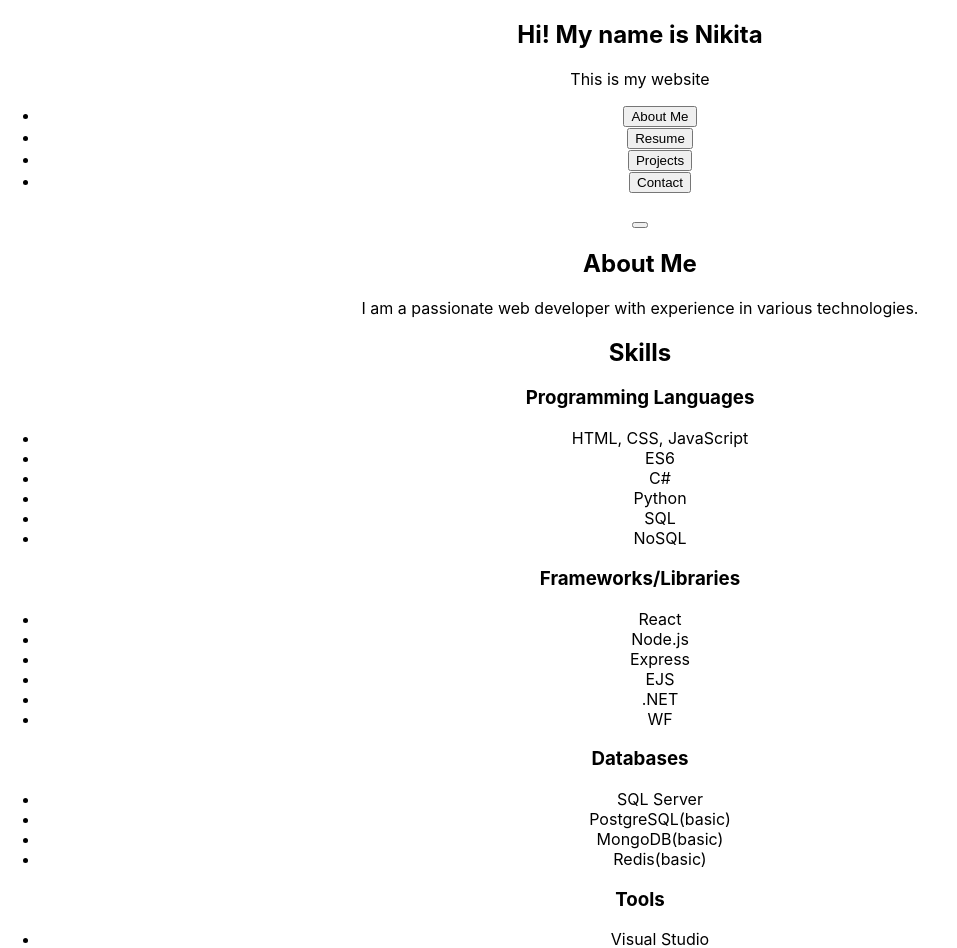
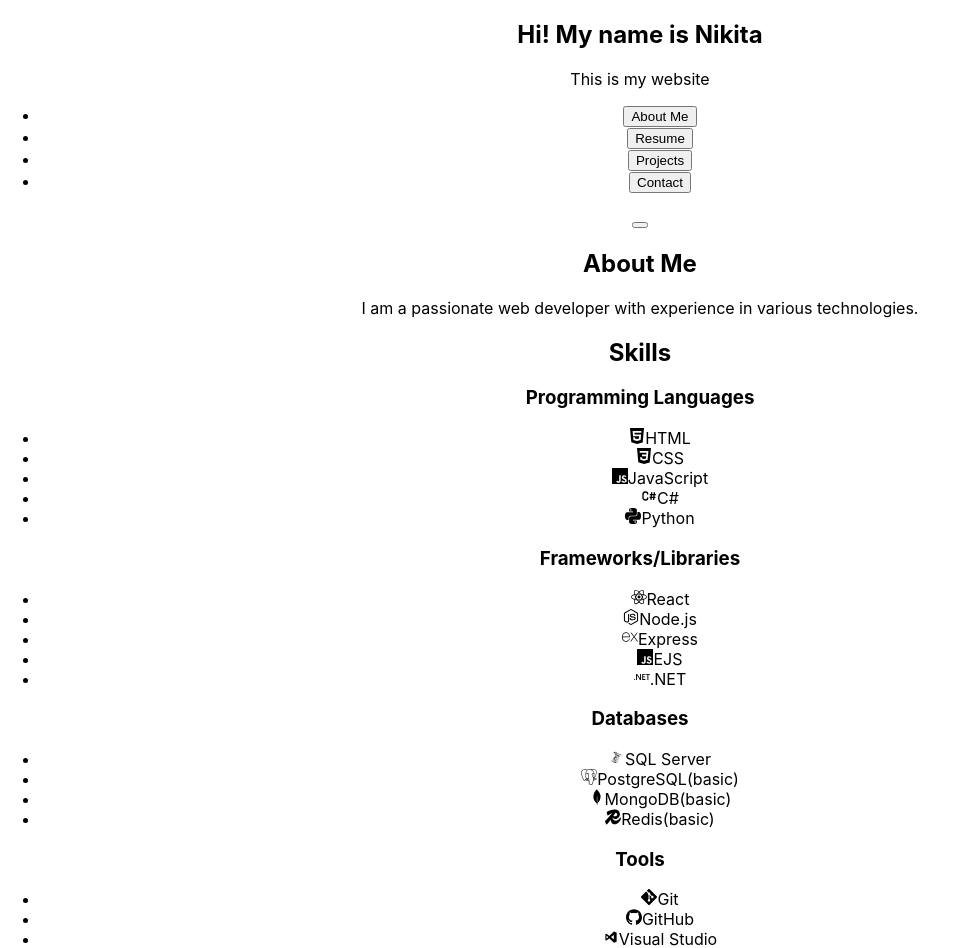
Before and after one commit to nikadamant/portfolio-website, a React (Create React App) app: page / in a window 1280 px wide. Shown: the top 948 px of the page, without its empty margins (0-957 px from the left). Built offline with nearby package versions, Linux system fonts and the light colour scheme; the HTML template or start-up script is replaced by a standard one.

Commit message:
Styles improded and icons added for skills

```diff
--- a/src/components/Resume.jsx
+++ b/src/components/Resume.jsx
@@ -1,3 +1,23 @@
+
+import React from 'react';
+import {
+  SiHtml5,
+  SiCss3,
+  SiJavascript,
+  SiPython,
+  SiReact,
+  SiNodedotjs,
+  SiExpress,
+  SiDotnet,
+  SiPostgresql,
+  SiMongodb,
+  SiRedis,
+  SiGit,
+  SiGithub,
+  SiPostman
+} from 'react-icons/si';
+import { TbBrandCSharp, TbBrandVscode } from 'react-icons/tb';
+import { DiMsqlServer, DiVisualstudio } from 'react-icons/di';
 
 const Resume = () => {
   return (
@@ -7,47 +27,100 @@ const Resume = () => {
         <div className="resume-content">
           <div className="skills">
             <h3 className="skills-title">Programming Languages</h3>
-            <ul>
-              <li>HTML, CSS, JavaScript</li>
-              <li>ES6</li>
-              <li>C#</li>
-              <li>Python</li>
-              <li>SQL</li>
-              <li>NoSQL</li>
+            <ul className="skills-list">
+              <li className="skill-item">
+                <SiHtml5 className="skill-icon" />
+                <span>HTML</span>
+              </li>
+              <li className="skill-item">
+                <SiCss3 className="skill-icon" />
+                <span>CSS</span>
+              </li>
+              <li className="skill-item">
+                <SiJavascript className="skill-icon" />
+                <span>JavaScript</span>
+              </li>
+              <li className="skill-item">
+                <TbBrandCSharp className="skill-icon" />
+                <span>C#</span>
+              </li>
+              <li className="skill-item">
+                <SiPython className="skill-icon" />
+                <span>Python</span>
+              </li>
             </ul>
           </div>
 
           <div className="skills">
             <h3 className="skills-title">Frameworks/Libraries</h3>
-            <ul>
-              <li>React</li>
-              <li>Node.js</li>
-              <li>Express</li>
-              <li>EJS</li>
-              <li>.NET</li>
-              <li>WF</li>
+            <ul className="skills-list">
+              <li className="skill-item">
+                <SiReact className="skill-icon" />
+                <span>React</span>
+              </li>
+              <li className="skill-item">
+                <SiNodedotjs className="skill-icon" />
+                <span>Node.js</span>
+              </li>
+              <li className="skill-item">
+                <SiExpress className="skill-icon" />
+                <span>Express</span>
+              </li>
+              <li className="skill-item">
+                <SiJavascript className="skill-icon" />
+                <span>EJS</span>
+              </li>
+              <li className="skill-item">
+                <SiDotnet className="skill-icon" />
+                <span>.NET</span>
+              </li>
             </ul>
           </div>
 
           <div className="skills">
             <h3 className="skills-title">Databases</h3>
-            <ul>
-              <li>SQL Server</li>
-              <li>PostgreSQL(basic)</li>
-              <li>MongoDB(basic)</li>
-              <li>Redis(basic)</li>
+            <ul className="skills-list">
+              <li className="skill-item">
+                <DiMsqlServer className="skill-icon" />
+                <span>SQL Server</span>
+              </li>
+              <li className="skill-item">
+                <SiPostgresql className="skill-icon" />
+                <span>PostgreSQL(basic)</span>
+              </li>
+              <li className="skill-item">
+                <SiMongodb className="skill-icon" />
+                <span>MongoDB(basic)</span>
+              </li>
+              <li className="skill-item">
+                <SiRedis className="skill-icon" />
+                <span>Redis(basic)</span>
+              </li>
             </ul>
           </div>
 
           <div className="skills">
             <h3 className="skills-title">Tools</h3>
-            <ul>
-              <li>Visual Studio</li>
-              <li>Visual Studio Code</li>
-              <li>Git</li>
-              <li>GitHub</li>
-              <li>SQL Server Management Studio</li>
-              <li>Postman(basic)</li>
+            <ul className="skills-list">
+              <li className="skill-item">
+                <SiGit className="skill-icon" />
+                <span>Git</span>
+              </li>
+              <li className="skill-item">
+                <SiGithub className="skill-icon" />
+                <span>GitHub</span>
+              </li>              <li className="skill-item">
+                <DiVisualstudio className="skill-icon" />
+                <span>Visual Studio</span>
+              </li>
+              <li className="skill-item">
+                <TbBrandVscode className="skill-icon" />
+                <span>Visual Studio Code</span>
+              </li>
+              <li className="skill-item">
+                <SiPostman className="skill-icon" />
+                <span>Postman(basic)</span>
+              </li>
             </ul>
           </div>
         </div>
--- a/src/styles.css
+++ b/src/styles.css
@@ -12,6 +12,8 @@
   --border-color: #7a7a7a6b;
   --shadow-color: rgba(0, 0, 0, 0.4);
   --glow-color: #99caffcc;
+  --skill-color: rgba(0, 0, 0, 0.5);
+  --skill-icon : #0056b3;
 }
 
 /* Dark Mode Variables */
@@ -28,6 +30,8 @@
   --border-color: #a7a7a7;
   --shadow-color: rgba(255, 255, 255, 0.5);
   --glow-color: #63aeff;
+  --skill-color: rgba(255, 255, 255, 0.25);
+  --skill-icon : #ffcc00;
 }
 
 * {
@@ -231,15 +235,6 @@ ul {
   display: flex;
   flex-direction: column;
   gap: 1rem;
-}
-
-.skills-title {
-  font-size: 1.5rem;
-  color: var(--primary-color);
-  text-shadow: 0 0 10px var(--glow-color);
-}
-
-.skills {
   flex: 1;
   min-width: 250px;
   padding: 1rem;
@@ -249,9 +244,62 @@ ul {
   transition: transform 0.3s, box-shadow 0.3s;
 }
 
+.skills-title {
+  font-size: 1.5rem;
+  color: var(--primary-color);
+  text-shadow: 0 0 10px var(--glow-color);
+  margin-bottom: 1rem;
+  height: 60px;
+}
+
 .skills:hover {
   transform: translateY(-5px);
   box-shadow: 0 0 1px 2px var(--glow-color);
+}
+
+.skills-list {
+  list-style: none;
+  padding: 0;
+  margin: 0;
+}
+
+.skill-item {
+  display: flex;
+  align-items: center;
+  gap: 0.75rem;
+  padding: 0.75rem;
+  margin-bottom: 0.5rem;
+  border-radius: 8px;
+  background-color: var(--section-alt-bg);
+  transition: all 0.3s ease;
+  cursor: pointer;
+  border: 1px solid transparent;
+}
+
+.skill-item:hover {
+  background-color: var(--skill-color);
+  color: #fff;
+  transform:skew(10px);
+  box-shadow: 0  0 4px 2px var(--shadow-color);
+  border-color: var(--glow-color);
+}
+
+.skill-icon {
+  font-size: 1.5rem !important;
+  filter: grayscale(100%);
+  transition: all 0.2s ease;
+  color: var(--text-color);
+}
+
+.skill-item:hover .skill-icon {
+  filter: grayscale(0%);
+  color: var(--skill-icon);
+  transform: scale(1.1);
+}
+
+.skill-item span {
+  font-weight: 500;
+  transition: color 0.3s ease;
 }
 
 /* Projects Section */
@@ -501,6 +549,15 @@ ul {
     flex-direction: column;
   }
 
+  .skill-item {
+    padding: 0.5rem;
+    gap: 0.5rem;
+  }
+
+  .skill-icon {
+    font-size: 1.25rem !important;
+  }
+
   .project-grid {
     grid-template-columns: 1fr;
   }
```
Also changed, not shown: package.json (+7 -0 lines), 1 other file (tests, documents, lock files or other folders).
